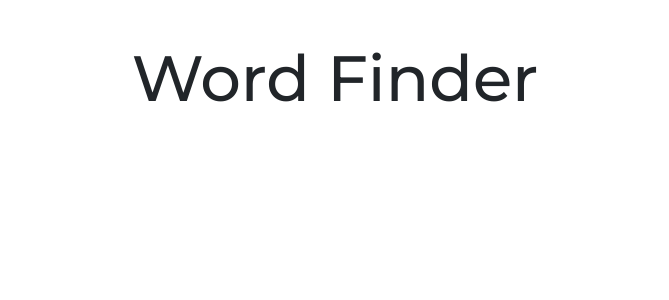
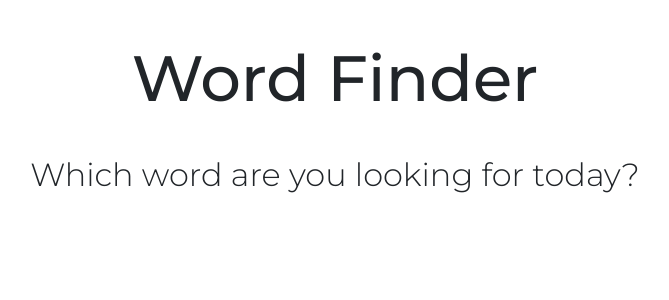
Before and after one commit to zoetucker/dictionary-app-react, a React (Create React App) app: page / in a window 1280 px wide. Shown: the top 300 px of the page, without its empty margins (305-974 px from the left). Built offline with nearby package versions, Linux system fonts and the light colour scheme.

Commit message:
added sub header

```diff
--- a/src/App.css
+++ b/src/App.css
@@ -1,3 +1,11 @@
+.App h2 {
+  font-family: "Montserrat", sans-serif;
+  font-size: 32px;
+  font-weight: 300;
+  margin: 30px auto;
+  text-align: center;
+}
+
 .App .App-header {
   font-family: "Montserrat", sans-serif;
   font-size: 64px;
--- a/src/App.js
+++ b/src/App.js
@@ -4,6 +4,7 @@ export default function App() {
   return (
     <div className="App">
       <header className="App-header">Word Finder</header>
+      <h2>Which word are you looking for today?</h2>
     </div>
   );
 }
```
